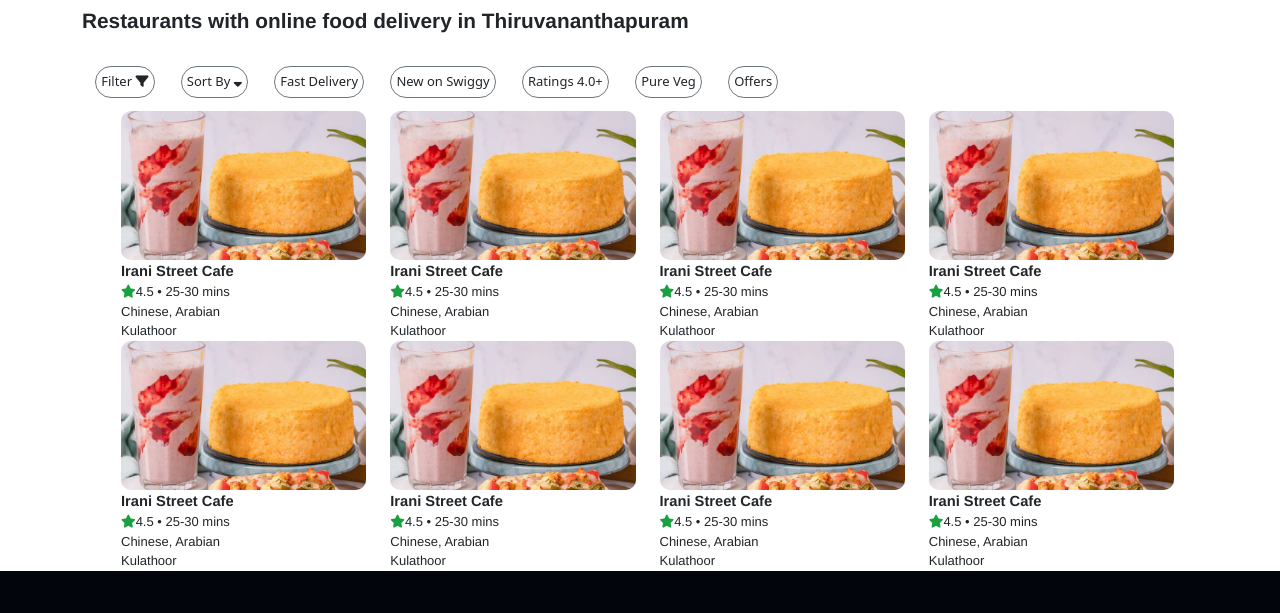
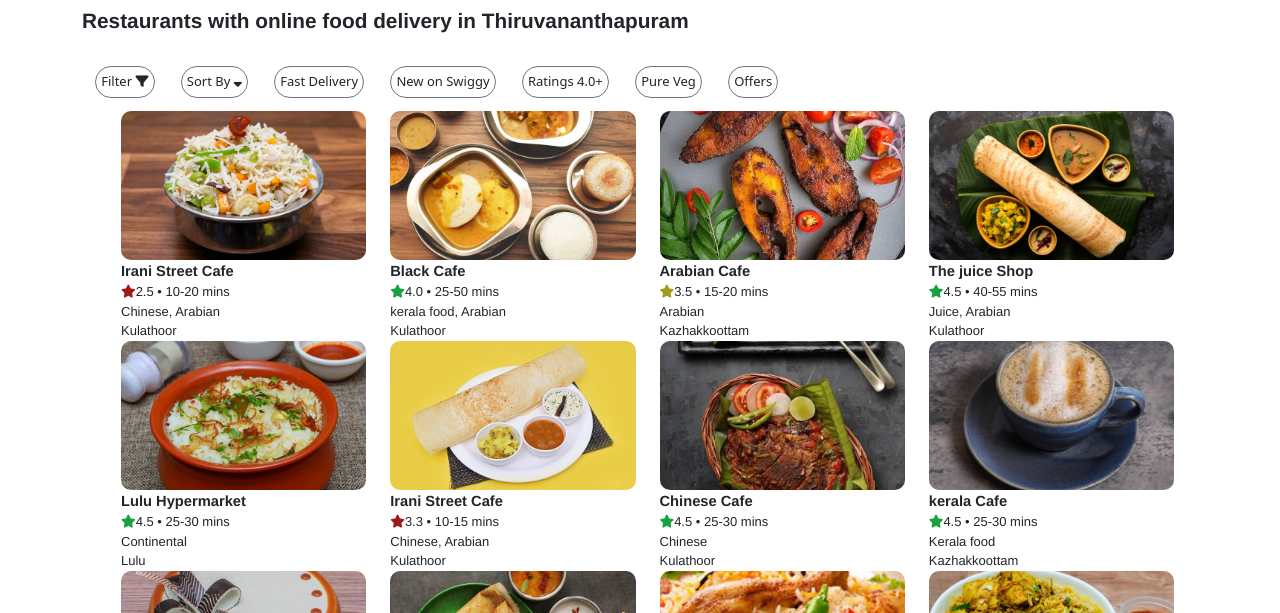
Before and after one commit to arunbchandran100/Swiggy-responsive-Clone, a plain HTML site: page index.html in a window 1280 px wide. Shown: the part 730-1343 px from the top of the page. Drawn offline with nearby package versions, Linux system fonts and the light colour scheme.

Commit message:
Completed

```diff
--- a/css.css
+++ b/css.css
@@ -1,3 +1,5 @@
+/* -------------Navbar--------------- */
+
 nav{
     /* border: 3px red solid; */
 }
@@ -105,6 +107,7 @@
 }
 
 
+/* ----------------------Main Body------------------------ */
 .card222-items{
     /* border: 3px solid red; */
     width: 100%;
@@ -137,6 +140,7 @@
     }
 }
 
+/* --------------------------Item Cards---------------------- */
 .item-title-222{
     font-family:'Franklin Gothic Medium', 'Arial Narrow', Arial, sans-serif;
     font-weight: bold;
--- a/index.html
+++ b/index.html
@@ -233,7 +233,7 @@
     <div class="second-card222">
       <div id="bodyContent" class="container">
         <div class="second-card222-items">
-          <p class="head-title-1st">What's on your mind?</p>
+          <p class="head-title-1st">Top restaurant chains in Thiruvananthapuram</p>
           <div class="d-flex overflow-scroll">
 
             <div class="card222-items list-unstyled ">
@@ -343,67 +343,99 @@
           <div class="third-allcard333  row col-12 display:flex justify-content-space-between">
 
             <div class="box card333-items list-unstyled col-6 col-sm-6 col-md-4 col-lg-3">
-              <div class="card222-image-div"><img class="card333-image" src="images/2nd-section-scroll/10.jpg" alt=""></div>
+              <div class="card222-image-div"><img class="card333-image" src="images/3rd-section-cards/1.jpg" alt=""></div>
               <li class="item-title-222">Irani Street Cafe</li>
-              <li class="item-rating-222"><i class="fa-solid fa-star" style="color: #18a041;"></i>4.5 • 25-30 mins </li>
+              <li class="item-rating-222"><i class="fa-solid fa-star" style="color: #a01818;"></i>2.5 • 10-20 mins </li>
               <li class="item-location-222">Chinese, Arabian</li>
               <li class="item-location-222">Kulathoor</li>
             </div>
 
             <div class="box card333-items list-unstyled col-6 col-sm-6 col-md-4 col-lg-3">
-              <div class="box card222-image-div"><img class="card333-image" src="images/2nd-section-scroll/10.jpg" alt=""></div>
+              <div class="box card222-image-div"><img class="card333-image" src="images/3rd-section-cards/2.jpg" alt=""></div>
+              <li class="item-title-222" >Black Cafe</li>
+              <li class="item-rating-222"><i class="fa-solid fa-star" style="color: #18a041;"></i>4.0 • 25-50 mins </li>
+              <li class="item-location-222">kerala food, Arabian</li>
+              <li class="item-location-222">Kulathoor</li>
+            </div>
+
+            <div class="box card333-items list-unstyled col-6 col-sm-6 col-md-4 col-lg-3">
+              <div class="card222-image-div"><img class="card333-image" src="images/3rd-section-cards/3.jpg" alt=""></div>
+              <li class="item-title-222" >Arabian Cafe</li>
+              <li class="item-rating-222"><i class="fa-solid fa-star" style="color: #a09b18;"></i>3.5 • 15-20 mins </li>
+              <li class="item-location-222"> Arabian</li>
+              <li class="item-location-222">Kazhakkoottam</li>
+            </div>
+
+            <div class="box card333-items list-unstyled  col-6 col-sm-6 col-md-4 col-lg-3">
+              <div class="card222-image-div"><img class="card333-image" src="images/3rd-section-cards/4.jpg" alt=""></div>
+              <li class="item-title-222" >The juice Shop</li>
+              <li class="item-rating-222"><i class="fa-solid fa-star" style="color: #18a041;"></i>4.5 • 40-55 mins </li>
+              <li class="item-location-222">Juice, Arabian</li>
+              <li class="item-location-222">Kulathoor</li>
+            </div>
+
+            <div class="box card333-items list-unstyled col-6 col-sm-6 col-md-4 col-lg-3">
+              <div class="card222-image-div"><img class="card333-image" src="images/3rd-section-cards/5.jpg" alt=""></div>
+              <li class="item-title-222">Lulu Hypermarket</li>
+              <li class="item-rating-222"><i class="fa-solid fa-star" style="color: #18a041;"></i>4.5 • 25-30 mins </li>
+              <li class="item-location-222">Continental</li>
+              <li class="item-location-222">Lulu</li>
+            </div>
+
+            <div class="box card333-items list-unstyled col-6 col-sm-6 col-md-4 col-lg-3">
+              <div class="card222-image-div"><img class="card333-image" src="images/3rd-section-cards/6.jpg" alt=""></div>
               <li class="item-title-222" >Irani Street Cafe</li>
-              <li class="item-rating-222"><i class="fa-solid fa-star" style="color: #18a041;"></i>4.5 • 25-30 mins </li>
+              <li class="item-rating-222"><i class="fa-solid fa-star" style="color: #a01818;"></i>3.3 • 10-15 mins </li>
               <li class="item-location-222">Chinese, Arabian</li>
               <li class="item-location-222">Kulathoor</li>
             </div>
 
             <div class="box card333-items list-unstyled col-6 col-sm-6 col-md-4 col-lg-3">
-              <div class="card222-image-div"><img class="card333-image" src="images/2nd-section-scroll/10.jpg" alt=""></div>
-              <li class="item-title-222" >Irani Street Cafe</li>
+              <div class="card222-image-div"><img class="card333-image" src="images/3rd-section-cards/7.jpg" alt=""></div>
+              <li class="item-title-222" >Chinese Cafe</li>
               <li class="item-rating-222"><i class="fa-solid fa-star" style="color: #18a041;"></i>4.5 • 25-30 mins </li>
-              <li class="item-location-222">Chinese, Arabian</li>
-              <li class="item-location-222">Kulathoor</li>
-            </div>
-
-            <div class="box card333-items list-unstyled  col-6 col-sm-6 col-md-4 col-lg-3">
-              <div class="card222-image-div"><img class="card333-image" src="images/2nd-section-scroll/10.jpg" alt=""></div>
-              <li class="item-title-222" >Irani Street Cafe</li>
-              <li class="item-rating-222"><i class="fa-solid fa-star" style="color: #18a041;"></i>4.5 • 25-30 mins </li>
-              <li class="item-location-222">Chinese, Arabian</li>
+              <li class="item-location-222">Chinese</li>
               <li class="item-location-222">Kulathoor</li>
             </div>
 
             <div class="box card333-items list-unstyled col-6 col-sm-6 col-md-4 col-lg-3">
-              <div class="card222-image-div"><img class="card333-image" src="images/2nd-section-scroll/10.jpg" alt=""></div>
-              <li class="item-title-222">Irani Street Cafe</li>
+              <div class="card222-image-div"><img class="card333-image" src="images/3rd-section-cards/8.jpg" alt=""></div>
+              <li class="item-title-222" >kerala Cafe</li>
               <li class="item-rating-222"><i class="fa-solid fa-star" style="color: #18a041;"></i>4.5 • 25-30 mins </li>
-              <li class="item-location-222">Chinese, Arabian</li>
+              <li class="item-location-222">Kerala food</li>
+              <li class="item-location-222">Kazhakkoottam</li>
+            </div>
+
+            <div class="box card333-items list-unstyled col-6 col-sm-6 col-md-4 col-lg-3">
+              <div class="card222-image-div"><img class="card333-image" src="images/3rd-section-cards/9.jpg" alt=""></div>
+              <li class="item-title-222" >Asian Cafe</li>
+              <li class="item-rating-222"><i class="fa-solid fa-star" style="color: #95a018;"></i>3.6 • 5-10 mins </li>
+              <li class="item-location-222">Asian</li>
               <li class="item-location-222">Kulathoor</li>
             </div>
 
             <div class="box card333-items list-unstyled col-6 col-sm-6 col-md-4 col-lg-3">
-              <div class="card222-image-div"><img class="card333-image" src="images/2nd-section-scroll/10.jpg" alt=""></div>
-              <li class="item-title-222" >Irani Street Cafe</li>
+              <div class="card222-image-div"><img class="card333-image" src="images/3rd-section-cards/10.jpg" alt=""></div>
+              <li class="item-title-222" >Oman Hotel</li>
               <li class="item-rating-222"><i class="fa-solid fa-star" style="color: #18a041;"></i>4.5 • 25-30 mins </li>
-              <li class="item-location-222">Chinese, Arabian</li>
+              <li class="item-location-222"> Arabian</li>
               <li class="item-location-222">Kulathoor</li>
             </div>
 
             <div class="box card333-items list-unstyled col-6 col-sm-6 col-md-4 col-lg-3">
-              <div class="card222-image-div"><img class="card333-image" src="images/2nd-section-scroll/10.jpg" alt=""></div>
-              <li class="item-title-222" >Irani Street Cafe</li>
-              <li class="item-rating-222"><i class="fa-solid fa-star" style="color: #18a041;"></i>4.5 • 25-30 mins </li>
-              <li class="item-location-222">Chinese, Arabian</li>
+              <div class="card222-image-div"><img class="card333-image" src="images/3rd-section-cards/11.jpg" alt=""></div>
+              <li class="item-title-222" >Desi Cuppa</li>
+              <li class="item-rating-222"><i class="fa-solid fa-star" style="color: #a01818;"></i>3.0 • 25-30 mins </li>
+              <li class="item-location-222">Shakes</li>
               <li class="item-location-222">Kulathoor</li>
             </div>
 
             <div class="box card333-items list-unstyled col-6 col-sm-6 col-md-4 col-lg-3">
-              <div class="card222-image-div"><img class="card333-image" src="images/2nd-section-scroll/10.jpg" alt=""></div>
-              <li class="item-title-222" >Irani Street Cafe</li>
+              <div class="card222-image-div"><img class="card333-image" src="images/3rd-section-cards/12.jpg" alt=""></div>
+              <li class="item-title-222" >Malayali Hotel</li>
               <li class="item-rating-222"><i class="fa-solid fa-star" style="color: #18a041;"></i>4.5 • 25-30 mins </li>
-              <li class="item-location-222">Chinese, Arabian</li>
-              <li class="item-location-222">Kulathoor</li>
+              <li class="item-location-222">Kerala Food</li>
+              <li class="item-location-222">Kazhakkoottam</li>
             </div>
 
           </div>
@@ -413,7 +445,6 @@
 
 
 
-    <!-----------------------------------------Footer------------------------------------------->
 
 
 
@@ -442,6 +473,10 @@
       crossorigin="anonymous"
     ></script>
   </body>
+
+
+  <!-----------------------------------------Footer------------------------------------------->
+    <br>
 
   <footer>
     <br>
```
Also changed, not shown: images/3rd-section-cards/1.jpg (added), images/3rd-section-cards/10.jpg (added), images/3rd-section-cards/11.jpg (added), images/3rd-section-cards/12.jpg (added), images/3rd-section-cards/2.jpg (added), images/3rd-section-cards/3.jpg (added), images/3rd-section-cards/4.jpg (added), images/3rd-section-cards/5.jpg (added), images/3rd-section-cards/6.jpg (added), images/3rd-section-cards/7.jpg (added), images/3rd-section-cards/8.jpg (added), images/3rd-section-cards/9.jpg (added).
